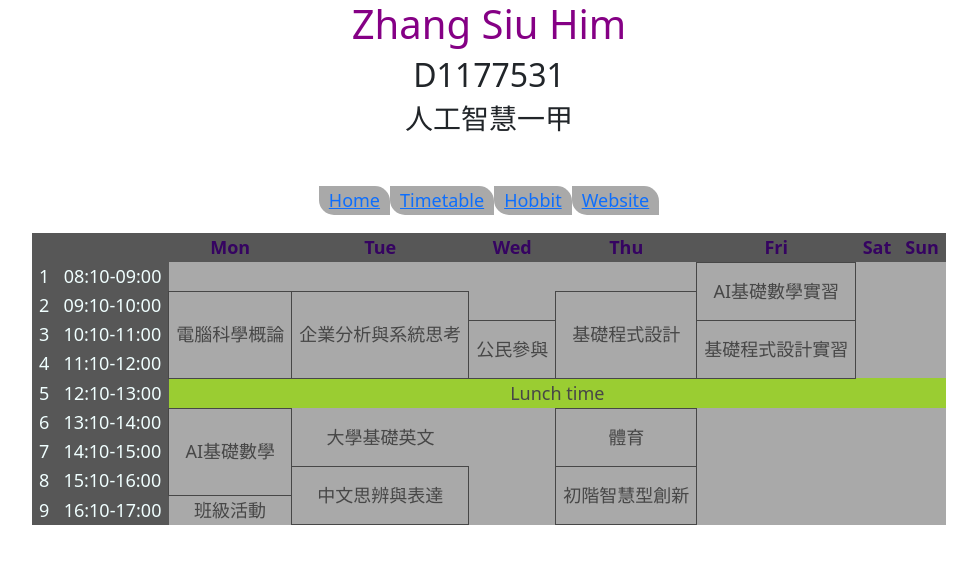
After one commit to LostALice/school_website, a PHP site: page /timetable.html in a window 1280 px wide. The commit adds this page. Shown: the top 564 px of the page, without its empty margins (151-1128 px from the left). Run offline with PHP 8.4, Linux system fonts and the light colour scheme.

Commit message:
added hobbit timetable

```diff
--- a/style.css
+++ b/style.css
@@ -1,3 +1,4 @@
+/* Code by AkinoAlice@Tyrant_Rex */
 .center_div {
     text-align: center;;
     margin: auto;
@@ -9,15 +10,86 @@
     text-align:center
 }
 
-h1 {
-    color: #850085;
+.bg_color_aqua {
+    background-color: aqua;
 }
 
-.bg_color_aqua {
-    background-color: aqua;
+.nav_text {
+    font-size: large;
+    color: #474747;
+}
+
+.nav_td {
+    border-top-right-radius: 15px;
+    border-bottom-left-radius: 15px;
+    text-align:  center;
+    padding-left: 10px;
+    padding-right: 10px;
+    background-color: darkgray;
+}
+
+.gradient {
+    background: rgb(122,122,122);
+    background: linear-gradient(306deg, rgba(122,122,122,1) 0%, rgba(0,162,195,1) 100%);
+}
+
+.tt_td {
+    text-align:  center;
+    padding-left: 7px;
+    padding-right: 7px;
+    background-color: darkgray;
+}
+
+.tt_td_lesson {
+    text-align:  center;
+    border: 1px solid;
+    padding-left: 7px;
+    padding-right: 7px;
+    background-color: darkgray;
+}
+
+.tt_td_time {
+    text-align:  center;
+    padding-left: 7px;
+    padding-right: 7px;
+    background-color: rgb(87, 87, 87);
+    color: azure;
+}
+
+.tt_td_week {
+    text-align:  center;
+    padding-left: 7px;
+    padding-right: 7px;
+    background-color: rgb(87, 87, 87);
+    color: rgb(53, 3, 97);
+}
+
+.hobbit_fig {
+    float: left;
+    margin: 10px;
+}
+
+table {
+    border: 0px solid black;
+    margin: 1em auto;
+    border-spacing: 5px;
+    text-align: center;
 }
 
 img {
     width: auto;
     height: auto;
 }
+
+h1 {
+    color: #850085;
+}
+
+
+div {
+    position: absolute;
+    margin-top: 0px;
+    margin-left: 0px;
+    height: auto;
+    width: 100%;
+}
--- /dev/null
+++ b/timetable.html
@@ -0,0 +1,136 @@
+<!DOCTYPE html>
+<html lang="en">
+    <head>
+        <link rel="stylesheet" href="./style.css">
+        <script src="https://cdn.jsdelivr.net/npm/bootstrap@5.0.2/dist/js/bootstrap.bundle.min.js" integrity="sha384-MrcW6ZMFYlzcLA8Nl+NtUVF0sA7MsXsP1UyJoMp4YLEuNSfAP+JcXn/tWtIaxVXM" crossorigin="anonymous"></script>
+        <link href="https://cdn.jsdelivr.net/npm/bootstrap@5.0.2/dist/css/bootstrap.min.css" rel="stylesheet" integrity="sha384-EVSTQN3/azprG1Anm3QDgpJLIm9Nao0Yz1ztcQTwFspd3yD65VohhpuuCOmLASjC" crossorigin="anonymous">
+        <meta charset="UTF-8">
+        <meta http-equiv="X-UA-Compatible" content="IE=edge">
+        <meta name="viewport" content="width=device-width, initial-scale=1.0">
+        <title>Timetable</title>
+    </head>
+<body>
+    <h1 class="center_all">
+        Zhang Siu Him
+    </h1>
+    <h2 class="center_all">
+        D1177531
+    </h2>
+    <h3  class="center_all">
+        人工智慧一甲
+    </h3>
+    <br>
+    <dir class="center_div">
+        <table class="nav_text">
+            <tr>
+                <td class="nav_td">
+                    <a href="./index.html" target="_blank">Home</a>
+                </td>
+                <td class="nav_td">
+                    <a href="./timetable.html" target="_blank">Timetable</a>
+                </td>
+                <td class="nav_td">
+                    <a href="./hobbit.html" target="_blank">Hobbit</a>
+                </td>
+                <td class="nav_td">
+                    <a href="https://www.youtube.com/" rel="noreferrer noopener" target="_blank">Website</a>
+                </td>
+            </tr>
+        </table>
+    </dir>
+
+    <table class="nav_text">
+        <tr>
+            <th class="tt_td_time"></th>
+            <th class="tt_td_time"></th>
+            <th class="tt_td_week">Mon</th>
+            <th class="tt_td_week">Tue</th>
+            <th class="tt_td_week">Wed</th>
+            <th class="tt_td_week">Thu</th>
+            <th class="tt_td_week">Fri</th>
+            <th class="tt_td_week">Sat</th>
+            <th class="tt_td_week">Sun</th>
+
+        </tr>
+        <tr>
+            <td class="tt_td_time">1</td>
+            <td class="tt_td_time">08:10-09:00</td>
+            <td class="tt_td"></td>
+            <td class="tt_td"></td>
+            <td class="tt_td"></td>
+            <td class="tt_td"></td>
+            <td class="tt_td_lesson" rowspan="2">AI基礎數學實習</td>
+            <td class="tt_td"></td>
+            <td class="tt_td"></td>
+        </tr>
+        <tr>
+            <td class="tt_td_time">2</td>
+            <td class="tt_td_time">09:10-10:00</td>
+            <td class="tt_td_lesson" rowspan="3">電腦科學概論</td>
+            <td class="tt_td_lesson" rowspan="3">企業分析與系統思考</td>
+            <td class="tt_td"></td>
+            <td class="tt_td_lesson" rowspan="3">基礎程式設計</td>
+            <td class="tt_td"></td>
+            <td class="tt_td"></td>
+        </tr>
+        <tr>
+            <td class="tt_td_time">3</td>
+            <td class="tt_td_time">10:10-11:00</td>
+            <td class="tt_td_lesson" rowspan="2">公民參與</td>
+            <td class="tt_td_lesson" rowspan="2">基礎程式設計實習</td>
+            <td class="tt_td"></td>
+            <td class="tt_td"></td>
+        </tr>
+        <tr>
+            <td class="tt_td_time">4</td>
+            <td class="tt_td_time">11:10-12:00</td>
+            <td class="tt_td"></td>
+            <td class="tt_td"></td>
+        </tr>
+        <tr>
+            <td class="tt_td_time">5</td>
+            <td class="tt_td_time">12:10-13:00</td>
+            <td class="tt_td" colspan="7" style="background-color: yellowgreen;">Lunch time</td>
+        </tr>
+        <tr>
+            <td class="tt_td_time">6</td>
+            <td class="tt_td_time">13:10-14:00</td>
+            <td class="tt_td_lesson" rowspan="3">AI基礎數學</td>
+            <td class="tt_td" rowspan="2" >大學基礎英文</td>
+            <td class="tt_td"></td>
+            <td class="tt_td_lesson" rowspan="2">體育</td>
+            <td class="tt_td"></td>
+            <td class="tt_td"></td>
+            <td class="tt_td"></td>
+        </tr>
+        <tr>
+            <td class="tt_td_time">7</td>
+            <td class="tt_td_time">14:10-15:00</td>
+            <td class="tt_td"></td>
+            <td class="tt_td"></td>
+            <td class="tt_td"></td>
+            <td class="tt_td"></td>
+        </tr>
+        <tr>
+            <td class="tt_td_time">8</td>
+            <td class="tt_td_time">15:10-16:00</td>
+            <td class="tt_td_lesson" rowspan="2">中文思辨與表達</td>
+            <td class="tt_td"></td>
+            <td class="tt_td_lesson" rowspan="2">初階智慧型創新</td>
+            <td class="tt_td"></td>
+            <td class="tt_td"></td>
+            <td class="tt_td"></td>
+        </tr>
+        <tr>
+            <td class="tt_td_time">9</td>
+            <td class="tt_td_time">16:10-17:00</td>
+            <td class="tt_td" ">班級活動</td>
+            <td class="tt_td"></td>
+            <td class="tt_td"></td>
+            <td class="tt_td"></td>
+            <td class="tt_td"></td>
+        </tr>
+
+    </table>
+</body>
+</html>
```
Also changed, not shown: hobbit.html (added, +98 -0 lines), index.html (+18 -11 lines).
